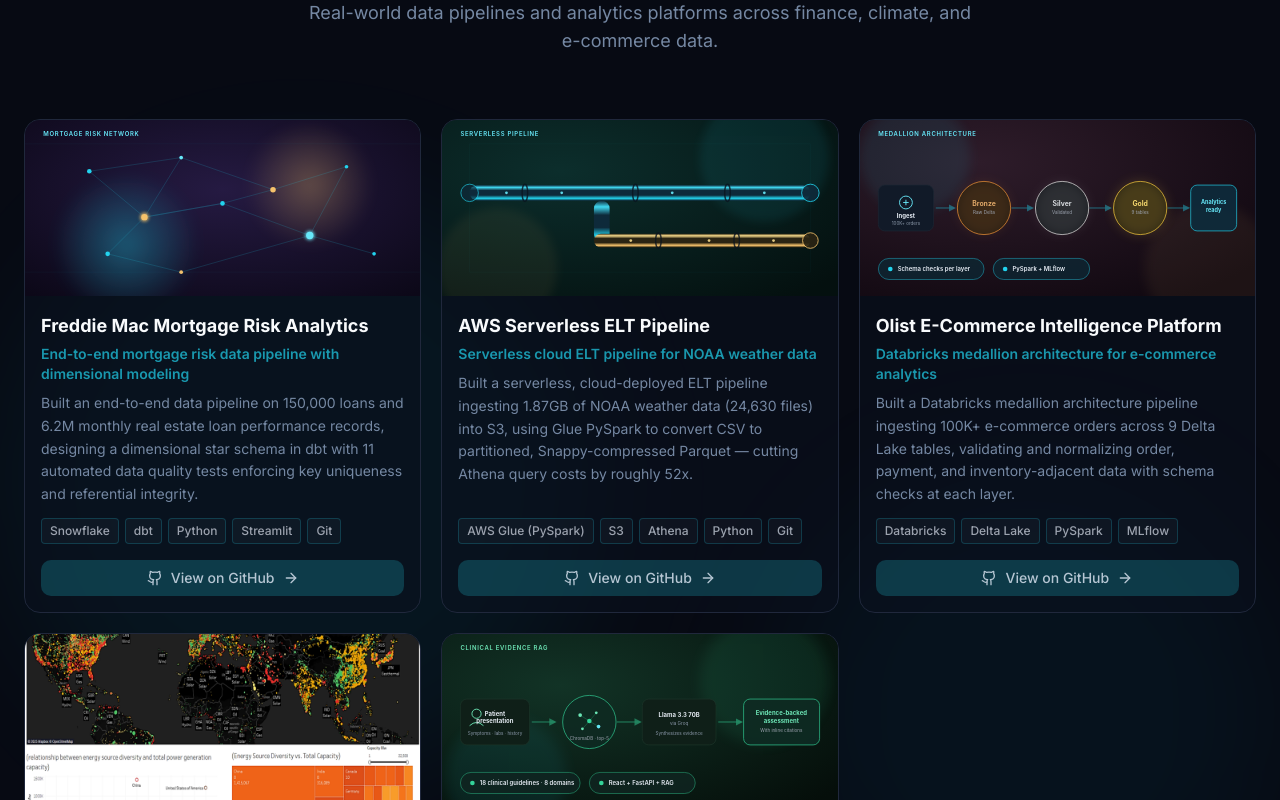
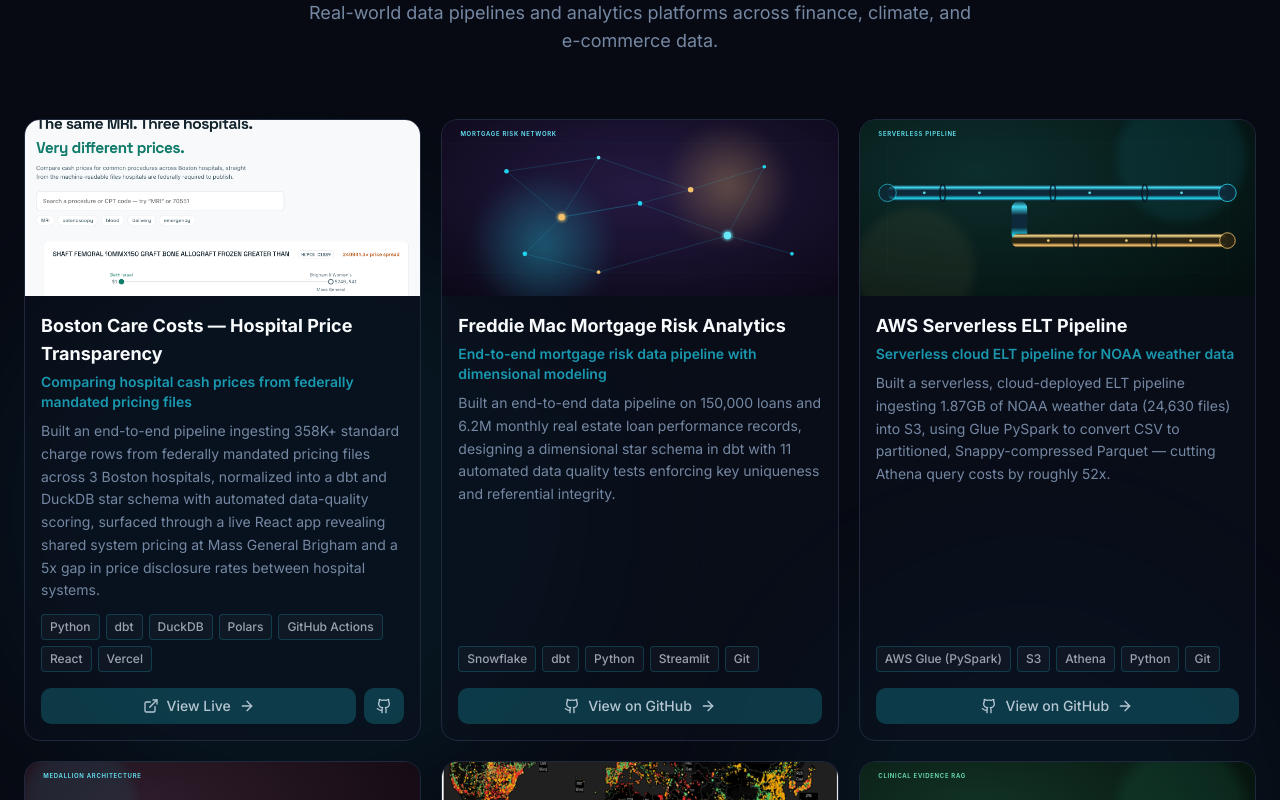
Before and after one commit to sushmitha-lab/SushmithaKatherine-portfolio, a React (Vite) app: page / in a window 1280 px wide. Shown: the part 2620-3420 px from the top of the page. Built offline with nearby package versions, Linux system fonts and the light colour scheme.

Commit message:
Use real app screenshot for Boston Care Costs

```diff
--- a/src/components/ProjectsSection.tsx
+++ b/src/components/ProjectsSection.tsx
@@ -1,8 +1,17 @@
-import { Layers, ArrowRight, Github, Image as ImageIcon } from 'lucide-react';
+import { Layers, ArrowRight, Github, Image as ImageIcon, ExternalLink } from 'lucide-react';
 import { Button } from '@/components/ui/button';
 import { useState } from 'react';
 
 const projects = [
+  {
+    title: 'Boston Care Costs — Hospital Price Transparency',
+    subtitle: 'Comparing hospital cash prices from federally mandated pricing files',
+    image: '/projects/boston-care-costs-screenshot.png',
+    description: 'Built an end-to-end pipeline ingesting 358K+ standard charge rows from federally mandated pricing files across 3 Boston hospitals, normalized into a dbt and DuckDB star schema with automated data-quality scoring, surfaced through a live React app revealing shared system pricing at Mass General Brigham and a 5x gap in price disclosure rates between hospital systems.',
+    technologies: ['Python', 'dbt', 'DuckDB', 'Polars', 'GitHub Actions', 'React', 'Vercel'],
+    link: 'https://boston-care-costs.vercel.app',
+    githubLink: 'https://github.com/sushmitha-lab/Boston-care-costs',
+  },
   {
     title: 'Freddie Mac Mortgage Risk Analytics',
     subtitle: 'End-to-end mortgage risk data pipeline with dimensional modeling',
@@ -114,15 +123,27 @@
                     <Button
                       size="sm"
                       asChild
-                      className="w-full text-primary-foreground border-0"
+                      className="flex-1 text-primary-foreground border-0"
                       style={{ backgroundColor: 'rgba(31, 182, 201, 0.25)', color: '#B6C6D3' }}
                     >
                       <a href={project.link} target="_blank" rel="noopener noreferrer" className="flex items-center justify-center gap-2 hover:bg-primary/35 transition-colors">
-                        <Github className="w-4 h-4" />
-                        View on GitHub
+                        {(project as any).githubLink ? <ExternalLink className="w-4 h-4" /> : <Github className="w-4 h-4" />}
+                        {(project as any).githubLink ? 'View Live' : 'View on GitHub'}
                         <ArrowRight className="w-4 h-4 transition-transform group-hover:translate-x-1" />
                       </a>
                     </Button>
+                    {(project as any).githubLink && (
+                      <Button
+                        size="sm"
+                        asChild
+                        className="border-0"
+                        style={{ backgroundColor: 'rgba(31, 182, 201, 0.25)', color: '#B6C6D3' }}
+                      >
+                        <a href={(project as any).githubLink} target="_blank" rel="noopener noreferrer" className="flex items-center justify-center px-3 hover:bg-primary/35 transition-colors">
+                          <Github className="w-4 h-4" />
+                        </a>
+                      </Button>
+                    )}
                   </div>
                 </div>
               </div>
```
Also changed, not shown: public/projects/boston-care-costs-screenshot.png (added).
